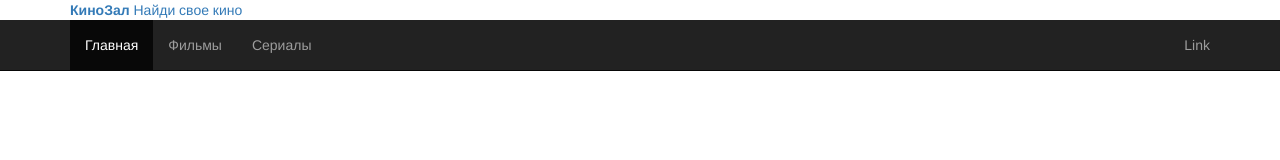
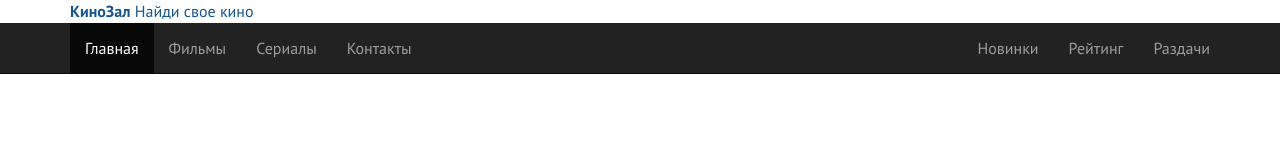
Before and after one commit to adnryha/kinozal_2021_11_22, a website: page index.html in a window 1280 px wide. Drawn offline with Linux system fonts and the light colour scheme.

Commit message:
Подключили scss файлы

```diff
--- a/assets/scss/_bootstrap-theming.scss
+++ b/assets/scss/_bootstrap-theming.scss
@@ -0,0 +1,2 @@
+@use "../presets" as *;
+@use "../mixins" as *;
--- a/assets/scss/_common.scss
+++ b/assets/scss/_common.scss
@@ -0,0 +1,17 @@
+@use "presets" as *;
+
+html {
+  font-size: $font-size;
+}
+body {
+  font-family: $font-main;
+  font-size: 1rem;
+}
+a {
+  color: $color-primary;
+  &:hover,
+  &:focus {
+    text-decoration: none;
+    color: $color-accent;
+  }
+}
--- a/assets/scss/_footer.scss
+++ b/assets/scss/_footer.scss
@@ -0,0 +1,2 @@
+@use "../presets" as *;
+@use "../mixins" as *;
--- a/assets/scss/_header.scss
+++ b/assets/scss/_header.scss
@@ -0,0 +1,2 @@
+@use "../presets" as *;
+@use "../mixins" as *;
--- a/assets/scss/_main.scss
+++ b/assets/scss/_main.scss
@@ -0,0 +1,2 @@
+@use "../presets" as *;
+@use "../mixins" as *;
--- a/assets/scss/_mixins-media.scss
+++ /dev/null
@@ -1,66 +0,0 @@
-@mixin lg {
-  @media (max-width: $lg - 0.2) {
-    @content;
-  }
-}
-
-@mixin md {
-  @media (max-width: $md - 0.2) {
-    @content;
-  }
-}
-
-@mixin sm {
-  @media (max-width: $sm - 0.2) {
-    @content;
-  }
-}
-
-@mixin xs {
-  @media (max-width: $xs - 0.2) {
-    @content;
-  }
-}
-
-@mixin lg-min {
-  @media (min-width: $lg) {
-    @content;
-  }
-}
-
-@mixin md-min {
-  @media (min-width: $md) {
-    @content;
-  }
-}
-
-@mixin sm-min {
-  @media (min-width: $sm) {
-    @content;
-  }
-}
-
-@mixin xs-min {
-  @media (min-width: $xs) {
-    @content;
-  }
-}
-
-@mixin lg-md {
-  @media (max-width: $lg - 0.2) and (min-width: $md) {
-    @content;
-  }
-}
-
-@mixin md-sm {
-  @media (max-width: $md - 0.2) and (min-width: $sm) {
-    @content;
-  }
-}
-
-
-@mixin sm-xs {
-  @media (max-width: $sm - 0.2) and (min-width: $xs) {
-    @content;
-  }
-}
--- a/assets/scss/_mixins.scss
+++ /dev/null
@@ -1,45 +0,0 @@
-@mixin text-shortener {
-  display: block;
-  overflow: hidden;
-
-  white-space: nowrap;
-  text-overflow: ellipsis;
-}
-
-@mixin block-shortener($fz: 1rem, $lh: 1.5, $h: 70px, $l: 3) {
-  display: -webkit-box;
-  overflow: hidden;
-
-  height: $h;
-
-  font-size: $fz;
-  line-height: $fz * $lh;
-
-  -webkit-box-orient: vertical;
-  -webkit-line-clamp: $l;
-}
-
-@mixin bg-color($a: 0, $rgb: 0) {
-  background: rgba($rgb, $rgb, $rgb, $a);
-}
-
-@mixin block-header {
-  margin: 0;
-  padding-bottom: 10px;
-
-  border-bottom: 1px solid $color-dark;
-}
-
-@mixin visually-hidden {
-  position: absolute;
-
-  overflow: hidden;
-  clip: rect(0 0 0 0);
-
-  width: 1px;
-  height: 1px;
-  margin: -1px;
-  padding: 0;
-
-  border: 0;
-}
--- a/assets/scss/_page.scss
+++ b/assets/scss/_page.scss
@@ -0,0 +1,2 @@
+@use "../presets" as *;
+@use "../mixins" as *;
--- a/assets/scss/_sidebar.scss
+++ b/assets/scss/_sidebar.scss
@@ -0,0 +1,2 @@
+@use "../presets" as *;
+@use "../mixins" as *;
--- a/assets/scss/_skin.scss
+++ /dev/null
@@ -1,17 +0,0 @@
-$color-primary: #165690;
-$color-primary-light: #517ba2;
-$color-primary-dark: #053159;
-
-$color-accent: #df8a13;
-$color-accent-light: lighten($color-accent, 15%);
-
-$color-dark: #232323;
-$color-deep-dark: darken($color-dark, 4%);
-
-$color-gray: #d5d5d5;
-$color-gray-light: lighten($color-gray, 12%);
-$color-gray-dark: darken($color-gray, 40%);
-
-$color-white: #ffffff;
-
-$color-black: #000000;
--- a/assets/scss/_variables.scss
+++ /dev/null
@@ -1,13 +0,0 @@
-$font-main: "PT Sans", sans-serif;
-$font-header: "PT Serif", serif;
-$font-size: 16px;
-
-$lg: 1200px;
-$md: 992px;
-$sm: 768px;
-$xs: 576px;
-
-$gap: 15px;
-$gap-sm: $gap * 0.5;
-$gap-md: $gap * 0.666666666;
-$gap-xl: $gap * 5.333333333333;
--- a/assets/scss/style.scss
+++ b/assets/scss/style.scss
@@ -1,15 +1,8 @@
-@import "variables";
-@import "skin";
+@use "bootstrap-theming";
 
-@import "mixins-media";
-@import "mixins";
-@import "extends";
-
-@import "bootstrap-theming";
-
-@import "common";
-@import "header";
-@import "main";
-@import "page";
-@import "sidebar";
-@import "footer";
+@use "common";
+@use "header";
+@use "main";
+@use "page";
+@use "sidebar";
+@use "footer";
--- a/index.html
+++ b/index.html
@@ -65,14 +65,17 @@
 
                                     <!-- Collect the nav links, forms, and other content for toggling -->
                                     <div class="collapse navbar-collapse" id="navbar-top">
-                                          <ul class="nav navbar-nav">
+                                          <ul class="nav navbar-nav navbar-left">
                                                 <li class="active"> <a href="#"> Главная </a> </li>
                                                 <li><a href="#">Фильмы</a></li>
                                                 <li><a href="#">Сериалы</a></li>
+                                                <li><a href="#">Контакты</a></li>
                                           </ul>
 
                                           <ul class="nav navbar-nav navbar-right">
-                                                <li><a href="#">Link</a></li>
+                                                <li><a href="#">Новинки</a></li>
+                                                <li><a href="#">Рейтинг</a></li>
+                                                <li><a href="#">Раздачи</a></li>
                                           </ul>
                                     </div>
                               </div>
```
Also changed, not shown: assets/css/style.css, assets/scss/_extends.scss (deleted).
